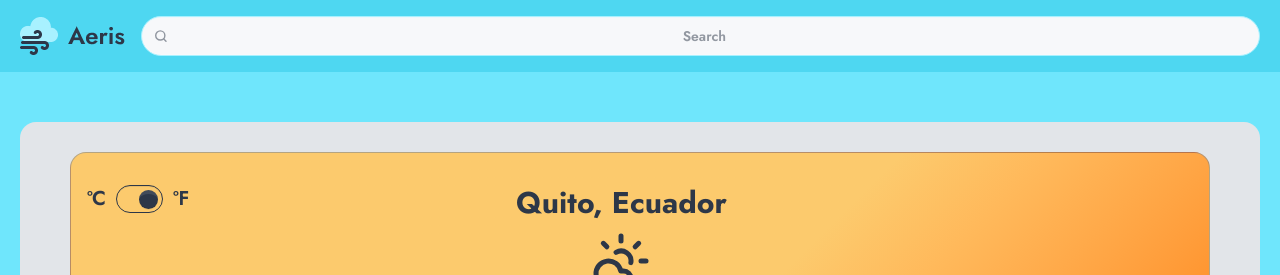
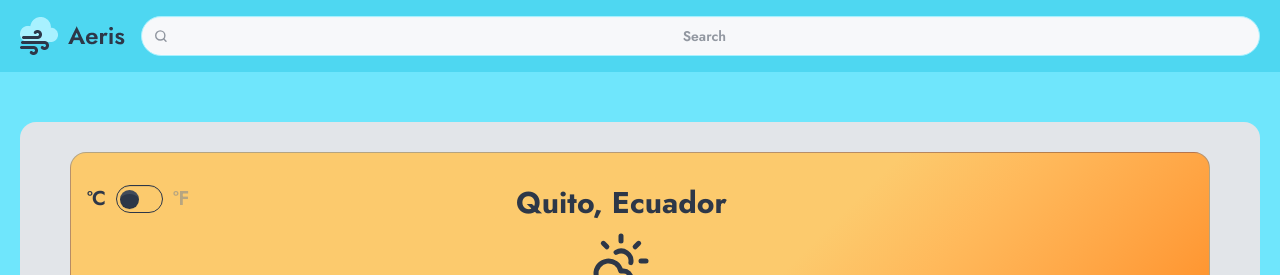
Before and after one commit to ElyRiven/aeris-weather-web, an Angular app: page /location in a window 1280 px wide. Shown: the top 275 px of the page. Built offline with nearby package versions, Linux system fonts and the light colour scheme.

Commit message:
Adding reactivity and styles to the temperature unit and checkbox

```diff
--- a/src/app/web-front/pages/location-page/location-page.component.html
+++ b/src/app/web-front/pages/location-page/location-page.component.html
@@ -6,13 +6,21 @@
     <div
       class="flex flex-row items-center justify-center gap-[10px] absolute left-4"
     >
-      <span class="font-semibold text-base sm:text-lg md:text-xl">ºC</span>
+      <span
+        [class]="{ 'text-secondary-content/50': temperatureUnit() === 'f' }"
+        class="font-semibold text-base sm:text-lg md:text-xl"
+        >ºC</span
+      >
       <input
         type="checkbox"
-        checked="checked"
-        class="toggle toggle-sm sm:toggle-md lg:toggle-lg checked:bg-transparent"
+        class="toggle toggle-sm sm:toggle-md lg:toggle-lg checked:bg-transparent text-primary-content"
+        (change)="toggleUnit($event)"
       />
-      <span class="font-semibold text-base sm:text-lg md:text-xl">ºF</span>
+      <span
+        [class]="{ 'text-secondary-content/50': temperatureUnit() === 'c' }"
+        class="font-semibold text-base sm:text-lg md:text-xl"
+        >ºF</span
+      >
     </div>
   </div>
   <div class="flex flex-row items-end justify-center gap-[50px] mx-auto w-fit">
--- a/src/app/web-front/pages/location-page/location-page.component.ts
+++ b/src/app/web-front/pages/location-page/location-page.component.ts
@@ -1,8 +1,15 @@
-import { Component } from '@angular/core';
+import { Component, signal } from '@angular/core';
 
 @Component({
   selector: 'location-page',
   imports: [],
   templateUrl: './location-page.component.html',
 })
-export class LocationPageComponent {}
+export class LocationPageComponent {
+  public temperatureUnit = signal<'c' | 'f'>('c');
+
+  toggleUnit(event: Event): void {
+    const tempInput = event.target as HTMLInputElement;
+    this.temperatureUnit.set(tempInput.checked ? 'f' : 'c');
+  }
+}
```
